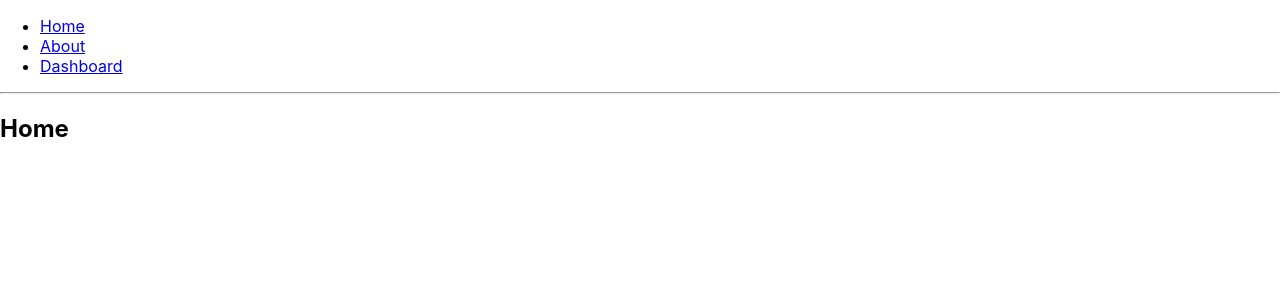
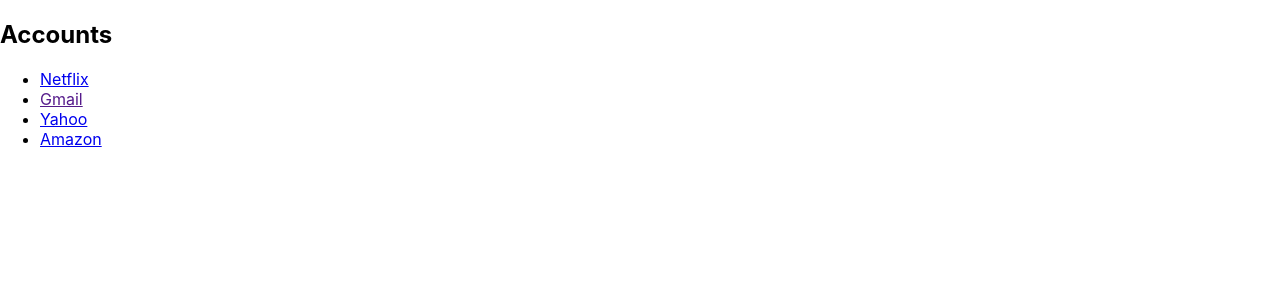
Before and after one commit to pramudyapolinema/pemrograman_berbasis_framework, a React (Create React App) app in the folder Pertemuan 5/router-react/: page / in a window 1280 px wide. Shown: the top 300 px of the page. Built offline with nearby package versions, Linux system fonts and the light colour scheme.

Commit message:
Pertemuan 5 - Praktikum 2

```diff
--- a/Pertemuan 5/router-react/src/App.js
+++ b/Pertemuan 5/router-react/src/App.js
@@ -7,59 +7,97 @@
   useParams
 } from "react-router-dom";
 
-export default function BasicExample() {
+// export default function BasicExample() {
+//   return (
+//     <Router>
+//       <div>
+//         <ul>
+//           <li>
+//             <Link to="/">Home</Link>
+//           </li>
+//           <li>
+//             <Link to="/about">About</Link>
+//           </li>
+//           <li>
+//             <Link to="/dashboard">Dashboard</Link>
+//           </li>
+//         </ul>
+//         <hr/>
+
+//         <Switch>
+//           <Route exact path="/">
+//             <Home/>
+//           </Route>
+//           <Route path="/about">
+//             <About/>
+//           </Route>
+//           <Route path="/dashboard">
+//             <Dashboard/>
+//           </Route>
+//         </Switch>
+//       </div>
+//     </Router>
+//   );
+// }
+
+// function Home() {
+//   return (
+//     <div>
+//       <h2>Home</h2>
+//     </div>
+//   );
+// }
+
+// function About() {
+//   return (
+//     <div>
+//       <h2>About</h2>
+//     </div>
+//   );
+// }
+
+// function Dashboard() {
+//   return (
+//     <div>
+//       <h2>Dashboard</h2>
+//     </div>
+//   );
+// }
+
+export default function ParamsExample() {
   return (
     <Router>
       <div>
+        <h2>Accounts</h2>
         <ul>
           <li>
-            <Link to="/">Home</Link>
+            <Link to="/netflix">Netflix</Link>
           </li>
           <li>
-            <Link to="/about">About</Link>
+            <Link ti="/gmail">Gmail</Link>
           </li>
           <li>
-            <Link to="/dashboard">Dashboard</Link>
+            <Link to="/yahoo">Yahoo</Link>
+          </li>
+          <li>
+            <Link to="/amazon">Amazon</Link>
           </li>
         </ul>
-        <hr/>
 
         <Switch>
-          <Route exact path="/">
-            <Home/>
-          </Route>
-          <Route path="/about">
-            <About/>
-          </Route>
-          <Route path="/dashboard">
-            <Dashboard/>
-          </Route>
+          <Route path="/:id" children={<Child/>}/>
         </Switch>
       </div>
     </Router>
   );
 }
 
-function Home() {
+function Child() {
+  let { id } = useParams();
+
   return (
     <div>
-      <h2>Home</h2>
+      <h3>ID: {id}</h3>
     </div>
   );
 }
-
-function About() {
-  return (
-    <div>
-      <h2>About</h2>
-    </div>
-  );
-}
-
-function Dashboard() {
-  return (
-    <div>
-      <h2>Dashboard</h2>
-    </div>
-  );
-}
```
